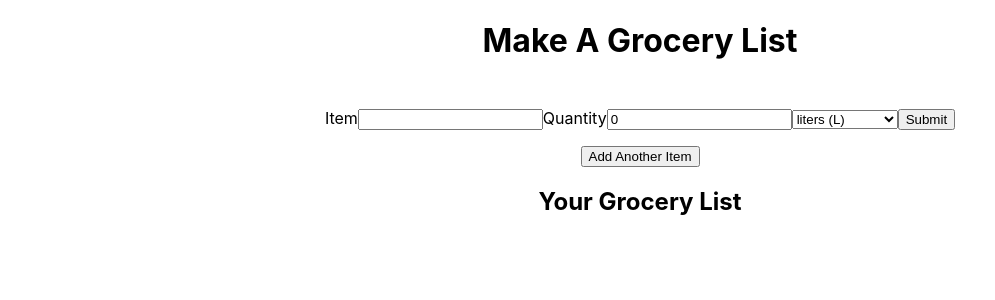
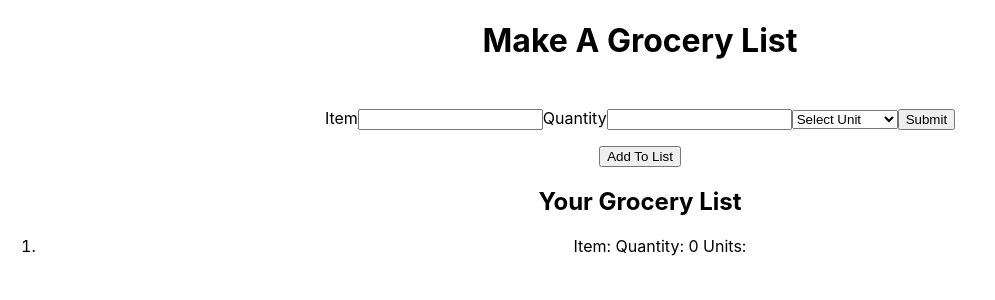
Before and after one commit to Sinuhem23/Groceries_With_React, a React (Create React App) app: page / in a window 1280 px wide. Shown: the top 300 px of the page, without its empty margins (0-995 px from the left). Built offline with nearby package versions, Linux system fonts and the light colour scheme; the HTML template or start-up script is replaced by a standard one.

Commit message:
added id while incrementing it as new items appear

```diff
--- a/src/groceries.js
+++ b/src/groceries.js
@@ -6,11 +6,8 @@ Add some style to your app
 */
 export class Groceries extends Component {
   state = {
-    groceries: [],
-    item: '',
-    units: '',
-    quantity: 0,
-    groceryMap: [],
+    groceries: [{ id: 0, item: '', units: '', quantity: 0 }],
+
     isPurchased: false,
   };
   handleChange = (e) => {
@@ -21,25 +18,53 @@ export class Groceries extends Component {
   handleSubmit = (e) => {
     e.preventDefault();
 
-    this.setState({
-      isPurchased: true,
-      // groceries: [this.state.item, this.state.units, this.state.quantity],
+    // this.setState({
+    //   isPurchased: true,
+    // groceries: [this.state.item, this.state.units, this.state.quantity],
+    // });
+    // this.setState({
+    //   groceries: [
+    //     {
+    //       item: this.state.item,
+    //       quantity: this.state.quantity,
+    //       units: this.state.units,
+    //     },
+    //   ],
+    // });
+
+    // this.state.groceries.map((groceries) => {
+    // this.setState({
+    //   groceries: [
+    //     {
+    //       id: groceries.id + 1,
+    //       item: this.state.item,
+    //       quantity: this.state.quantity,
+    //       units: this.state.units,
+    //     },
+    //   ],
+    // });
+
+    this.state.groceries.push({
+      id: this.state.groceries.length,
+      item: this.state.item,
+      quantity: this.state.quantity,
+      units: this.state.units,
     });
-    if (e) {
-      this.state.groceries.push([
-        {
-          item: this.state.item,
-          quantity: this.state.quantity,
-          units: this.state.units,
-        },
-      ]);
-      // this.state.groceries.push([this.state.quantity]);
-      // this.state.groceries.push([this.state.units]);
-    }
+    // });
   };
+  // add = (grocery) => {
+  //   this.setState((state) => ({
+  //     groceries: [
+  //       ...state.groceries,
+  //       grocery.id + 1,
+  //       grocery.item,
+  //       grocery.quantity,
+  //       grocery.units,
+  //     ],
+  //     isPurchased: true,
+  //   }));
+  // };
 
-  // Make an array of 3 objects.
-  // arr = { item: '', units: '', quantity: 0, isPurchased: false };
   componentDidMount() {
     console.log('Component Mounted');
   }
@@ -49,6 +74,7 @@ export class Groceries extends Component {
     console.log('here');
 
     this.setState({
+      id: '',
       item: '',
       units: '',
       quantity: 0,
@@ -85,6 +111,7 @@ export class Groceries extends Component {
             onChange={this.handleChange}
             value={this.state.units}
           >
+            <option>Select Unit</option>
             <option>liters (L)</option>
             <option>millilitres (mL) </option>
             <option>grams (g)</option>
@@ -100,7 +127,7 @@ export class Groceries extends Component {
           value='Reset data'
           onClick={() => this.inputs()}
         >
-          Add Another Item
+          Add To List
         </button>
 
         {/* Display List */}
@@ -109,7 +136,17 @@ export class Groceries extends Component {
 
           {/* Map to iterate */}
           <div>
-            <h4>{this.state.groceries.map(() => `${this.state.groceries}`)}</h4>
+            <ol>
+              {this.state.groceries.map((grocery) => (
+                <li key={grocery.id}>
+                  Item:{' ' + grocery.item + ' '}
+                  Quantity:{' ' + grocery.quantity + ' '}
+                  Units:{grocery.units + ' '}
+                  {/* <button onClick={() => this.remove}>Remove</button> */}
+                </li>
+              ))}
+            </ol>
+            {/* <h4>{this.state.groceries.map[() => this.state.groceries.item]}</h4> */}
           </div>
 
           {/* <h4>Item: {this.state.groceries[0]}</h4>
```
